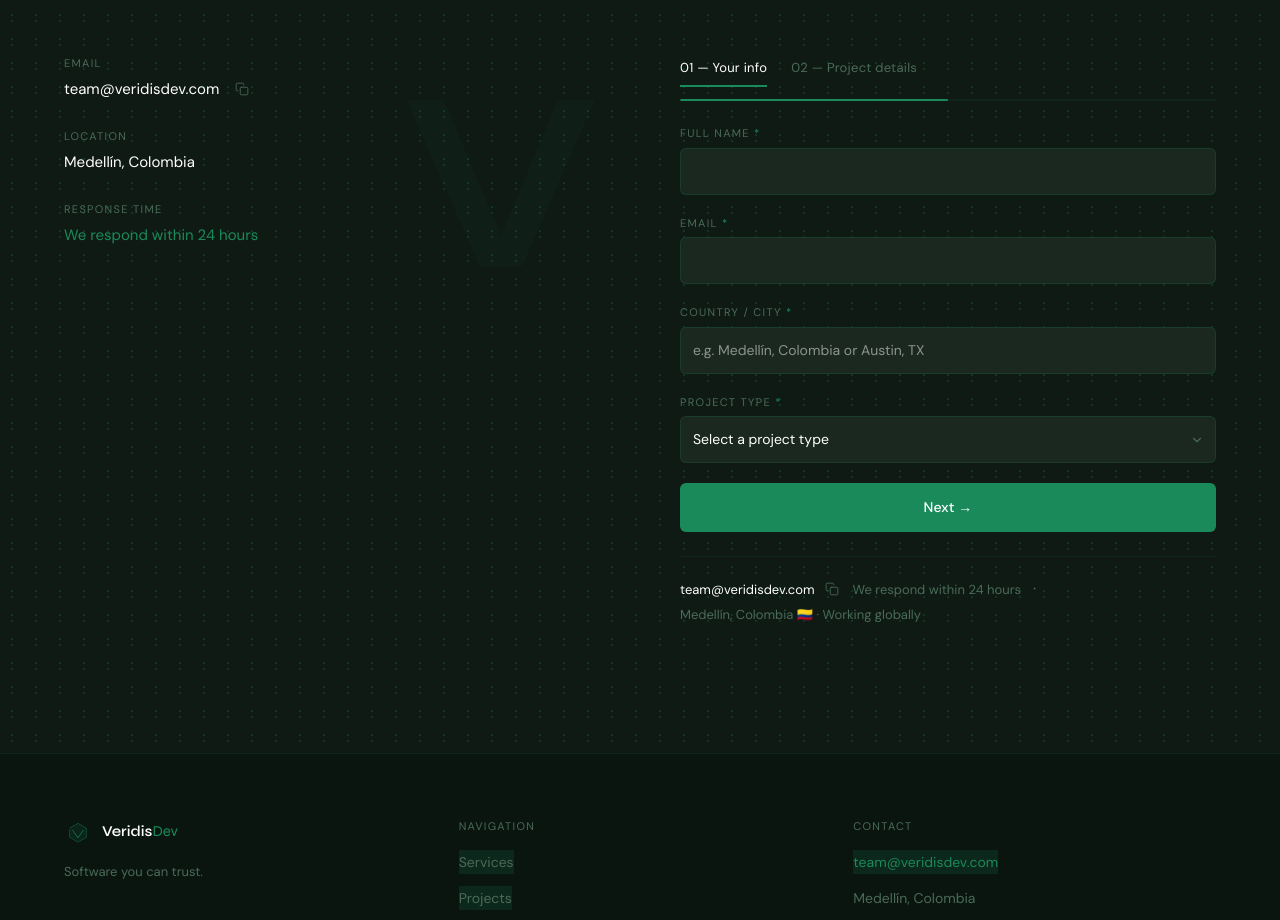
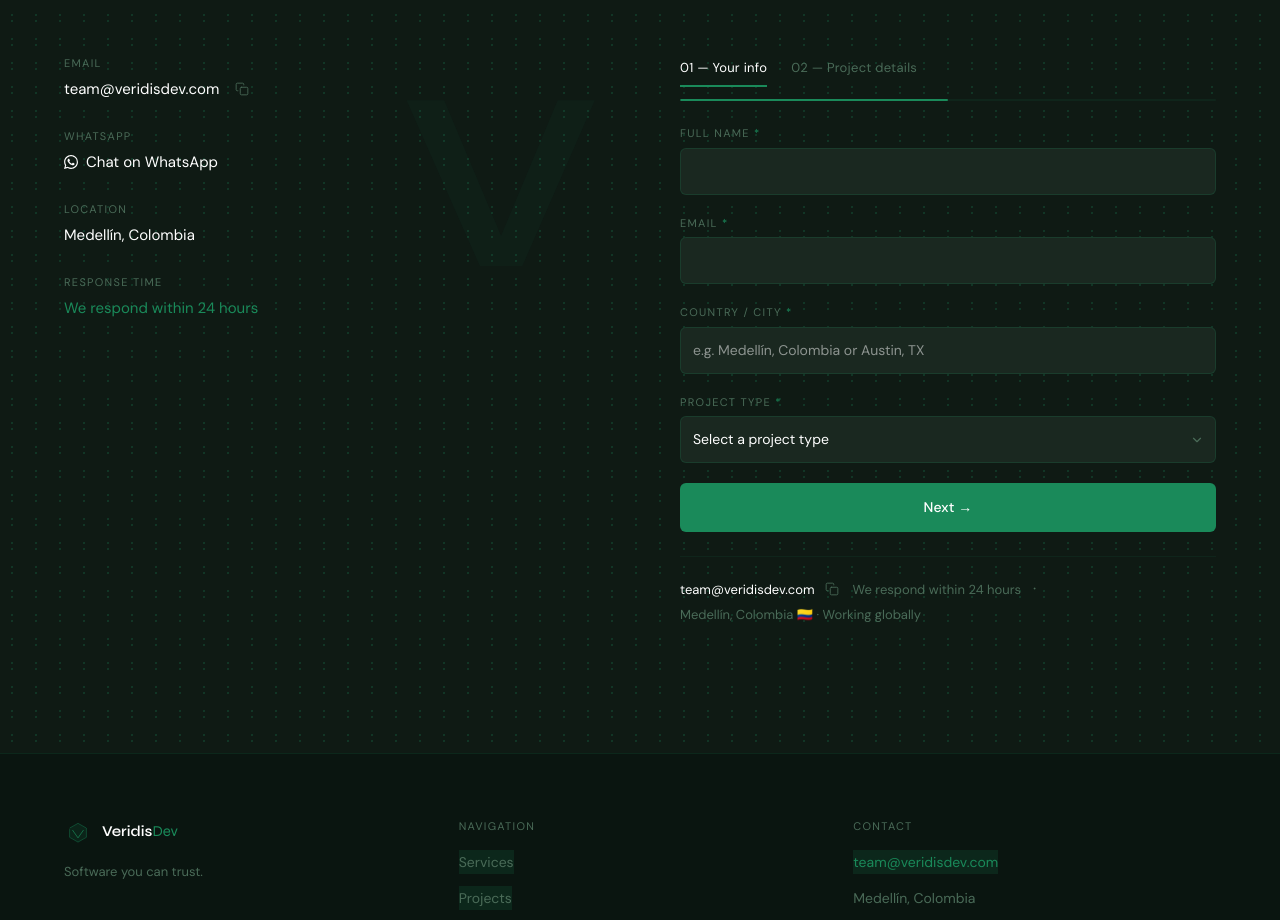
Before and after one commit to dacq7/veridisdev-lp, a Next.js app: page /en in a window 1280 px wide. Shown: the part 8421-9341 px from the top of the page. Built offline with nearby package versions, Linux system fonts and the light colour scheme.

Commit message:
feat: add WhatsApp contact with i18n label in contact section

```diff
--- a/src/components/Contact.tsx
+++ b/src/components/Contact.tsx
@@ -189,6 +189,35 @@ function ContactInfo() {
             >
               <IconCopy done={copied} />
             </button>
+          </div>
+        </motion.div>
+
+        {/* WhatsApp */}
+        <motion.div
+          initial={{ opacity: 0, x: -20 }}
+          whileInView={{ opacity: 1, x: 0 }}
+          viewport={{ once: true }}
+          transition={{ duration: 0.5, delay: 0.05 }}
+        >
+          <p
+            className="font-sans uppercase tracking-wide mb-1.5"
+            style={{ color: '#4A6B58', fontSize: '11px', letterSpacing: '0.12em' }}
+          >
+            {t('info.whatsapp.label')}
+          </p>
+          <div className="flex items-center gap-3">
+            <a
+              href="https://wa.me/573017684794"
+              target="_blank"
+              rel="noopener noreferrer"
+              className="font-sans text-white hover:text-accent transition-colors duration-200 flex items-center gap-2"
+              style={{ fontSize: '15px' }}
+            >
+              <svg width="14" height="14" viewBox="0 0 24 24" fill="currentColor">
+                <path d="M17.472 14.382c-.297-.149-1.758-.867-2.03-.967-.273-.099-.471-.148-.67.15-.197.297-.767.966-.94 1.164-.173.199-.347.223-.644.075-.297-.15-1.255-.463-2.39-1.475-.883-.788-1.48-1.761-1.653-2.059-.173-.297-.018-.458.13-.606.134-.133.298-.347.446-.52.149-.174.198-.298.298-.497.099-.198.05-.371-.025-.52-.075-.149-.669-1.612-.916-2.207-.242-.579-.487-.5-.669-.51-.173-.008-.371-.01-.57-.01-.198 0-.52.074-.792.372-.272.297-1.04 1.016-1.04 2.479 0 1.462 1.065 2.875 1.213 3.074.149.198 2.096 3.2 5.077 4.487.709.306 1.262.489 1.694.625.712.227 1.36.195 1.871.118.571-.085 1.758-.719 2.006-1.413.248-.694.248-1.289.173-1.413-.074-.124-.272-.198-.57-.347m-5.421 7.403h-.004a9.87 9.87 0 01-5.031-1.378l-.361-.214-3.741.982.998-3.648-.235-.374a9.86 9.86 0 01-1.51-5.26c.001-5.45 4.436-9.884 9.888-9.884 2.64 0 5.122 1.03 6.988 2.898a9.825 9.825 0 012.893 6.994c-.003 5.45-4.437 9.884-9.885 9.884m8.413-18.297A11.815 11.815 0 0012.05 0C5.495 0 .16 5.335.157 11.892c0 2.096.547 4.142 1.588 5.945L.057 24l6.305-1.654a11.882 11.882 0 005.683 1.448h.005c6.554 0 11.89-5.335 11.893-11.893a11.821 11.821 0 00-3.48-8.413z"/>
+              </svg>
+              {t('info.whatsapp.link')}
+            </a>
           </div>
         </motion.div>
 
--- a/src/messages/en.json
+++ b/src/messages/en.json
@@ -364,6 +364,10 @@
       "responseTimeLabel": "Response time",
       "responseTime": "We respond within 24 hours",
       "location": "Medellín, Colombia",
+      "whatsapp": {
+        "label": "WHATSAPP",
+        "link": "Chat on WhatsApp"
+      },
       "copyEmail": "Copy email",
       "copied": "Copied!",
       "stripResponse": "We respond within 24 hours",
--- a/src/messages/es.json
+++ b/src/messages/es.json
@@ -364,6 +364,10 @@
       "responseTimeLabel": "Tiempo de respuesta",
       "responseTime": "Respondemos en menos de 24 horas",
       "location": "Medellín, Colombia",
+      "whatsapp": {
+        "label": "WHATSAPP",
+        "link": "Chatea por WhatsApp"
+      },
       "copyEmail": "Copiar correo",
       "copied": "¡Copiado!",
       "stripResponse": "Respondemos en menos de 24 horas",
```
